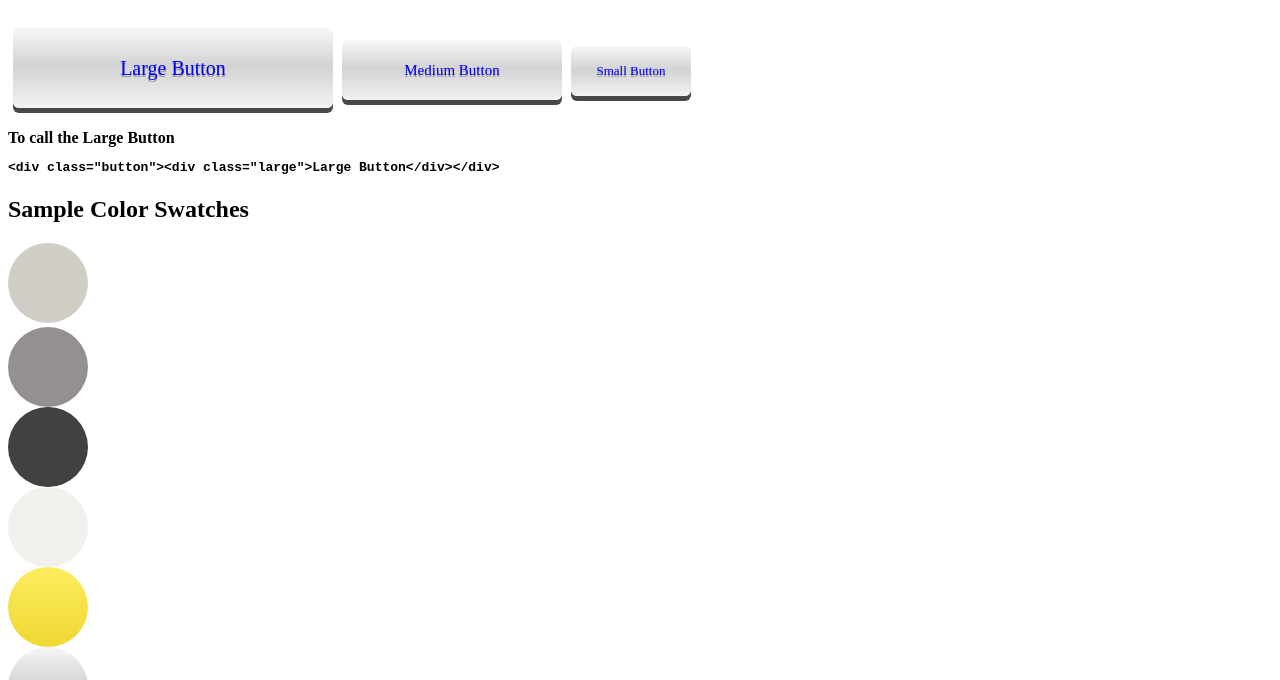
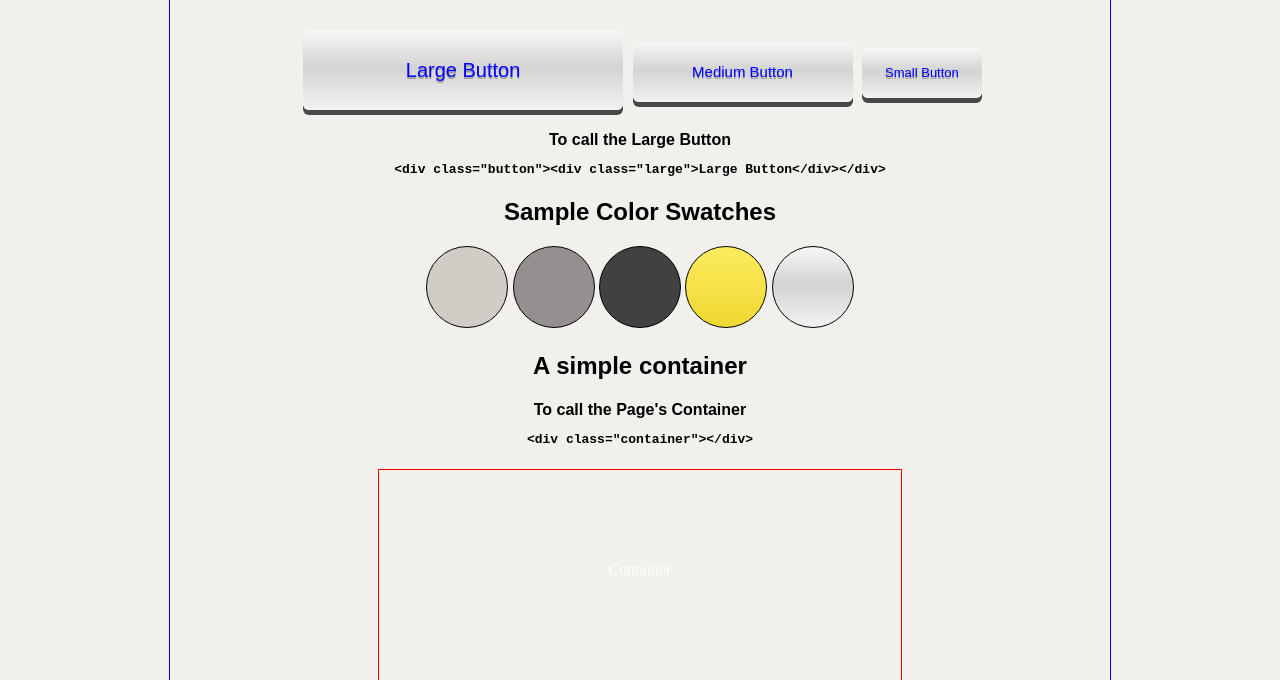
Before and after one commit to BrandonEMiller/practicestylesheets, a plain HTML site: page index.html in a window 1280 px wide. Shown: the part 112-792 px from the top of the page. Drawn offline with Linux system fonts and the light colour scheme.

Commit message:
Added a container to the page and added some body settings

```diff
--- a/index.html
+++ b/index.html
@@ -7,6 +7,8 @@
 	<link rel="stylesheet" type="text/css" href="styles.css">
 </head>
 <body>
+
+<div class="container">
 	<h1>ResitanCSS is Futile</h1>
 
 	<h2>Sample Buttons</h2>
@@ -30,36 +32,28 @@
 	<h2>Sample Color Swatches</h2>
 
 
-	<div class="swatch">
-		<div class="grey1"></div>
-	</div>
+	<div class="grey1"></div>
 
-	<div class="color">
-		<div class="grey2"></div>
-	</div>
 
-	<div class="color">
-		<div class="darkgrey1"></div>
-	</div>
+	<div class="grey2"></div>
 
-	<div class="color">
-		<div class="lightcolor"></div>
-	</div>
 
-	<div class="color">
-		<div class="gradient1"></div>
+	<div class="darkgrey1"></div>
 
-	</div>
 
-	<div class="color">
-		<div class="silvergradient"></div>
-	</div>
+	<div class="gradient1"></div>
+
+
+	<div class="silvergradient"></div>
 
 	<!-- Color Swatches End -->
 
 	<h2>A simple container</h2>
 
-	<div class="container">Container</div>
+	<h4>To call the Page's Container<xmp><div class="container"></div></xmp></h4>
+
+	<div class="containersmall">Container<xmp>.container { margin: 0 auto; width: 940px; border: 1px solid blue;}</xmp>
+</div>
 
 	<!-- End Container -->
 
@@ -76,6 +70,6 @@
 
 	<!-- End Opaque Bar -->
 
-
+</div>
 </body>
 </html>
--- a/styles.css
+++ b/styles.css
@@ -1,3 +1,19 @@
+.container {
+  margin: 0 auto;
+  width: 940px;
+  border: 1px solid blue;
+  text-align: center;
+}
+
+body {
+  padding: 0;
+  margin: 0;
+  background: #F2F0EC;
+  font-family: Futura, Helvetcia, Arial, sans-serif;
+  -webkit-font-smoothing: antialiased;
+}
+
+
 .button {
   position: relative;
   border-radius: 6px;
@@ -41,54 +57,53 @@
   font-size: 13px;
 }
 
-.swatch {
+.grey1 {
   display: inline-block;
-  }
-
-.swatch .grey1 {
   height: 80px;
   width: 80px;
   border-radius: 200px;
   background: #D0CDC7;
+ border: 1px solid black;
 }
 
-.color .grey2 {
+.grey2 {
+  display: inline-block;
   height: 80px;
   width: 80px;
   border-radius: 200px;
   background: #949090;
+   border: 1px solid black;
 }
 
-.color .darkgrey1 {
+.darkgrey1 {
+  display: inline-block;
   height: 80px;
   width: 80px;
   border-radius: 200px;
   background: #414141;
+ border: 1px solid black;
 }
 
-.color .lightcolor {
-  height: 80px;
-  width: 80px;
-  border-radius: 200px;
-  background: #F2F0EC;
-}
-
-.color .gradient1 {
+.gradient1 {
+  display: inline-block;
   height: 80px;
   width: 80px;
   border-radius: 200px;
   background: linear-gradient(to bottom, #fcec5f 0%,#f1da36 88%); /* W3C */
+ border: 1px solid black;
 }
 
-.color .silvergradient {
+.silvergradient {
+  display: inline-block;
   height: 80px;
   width: 80px;
   border-radius: 200px;
   background: linear-gradient(to bottom, rgba(247,247,247,1) 0%,rgba(211,211,211,1) 47%,rgba(242,242,242,1) 100%); /* W3C */
+ border: 1px solid black;
 }
 
 
-.container{
+.containersmall{
   margin: 0 auto;
  min-width: 500px;
  min-height: 200px;
@@ -101,7 +116,7 @@
     -webkit-transition: all 1s ease;
 }
 
-.container:hover {
+.containersmall:hover {
   -webkit-transition: all 1s ease;
   background: blue;
   -webkit-transform:rotate(5deg);
```
